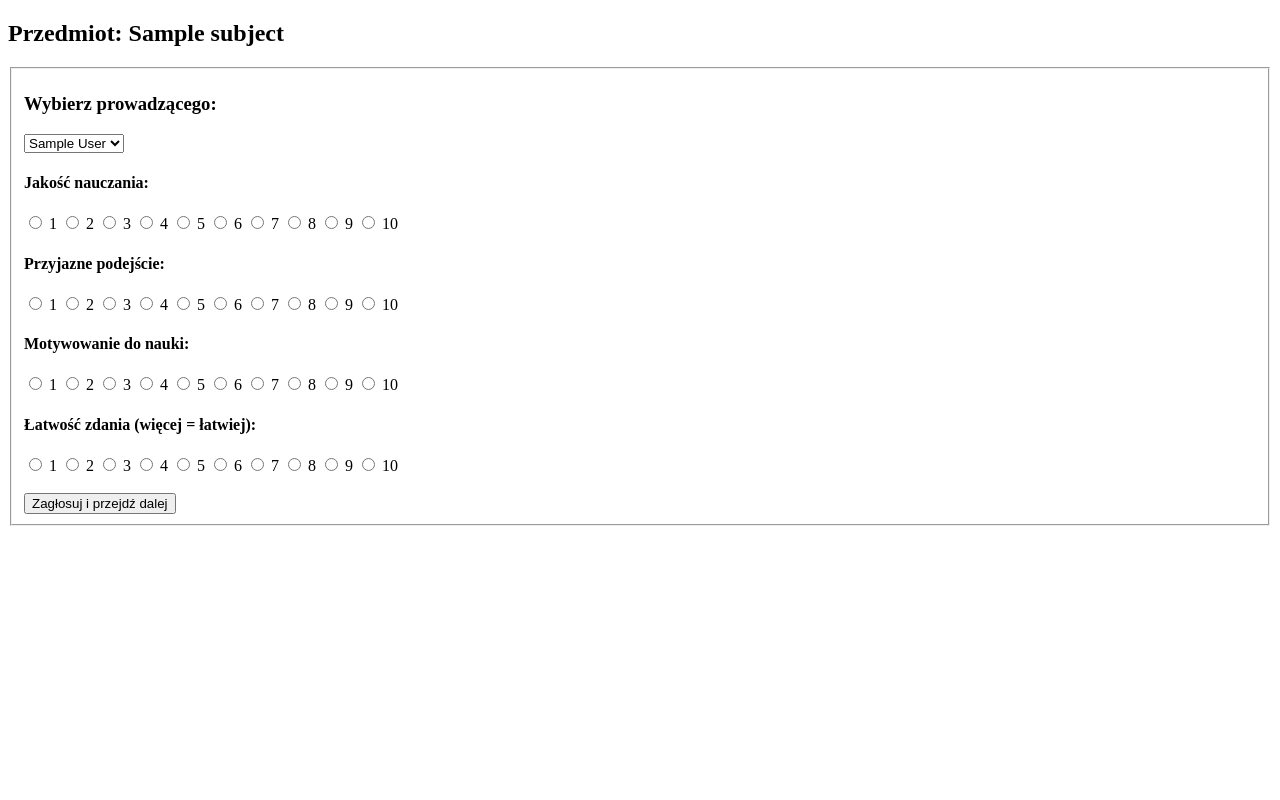
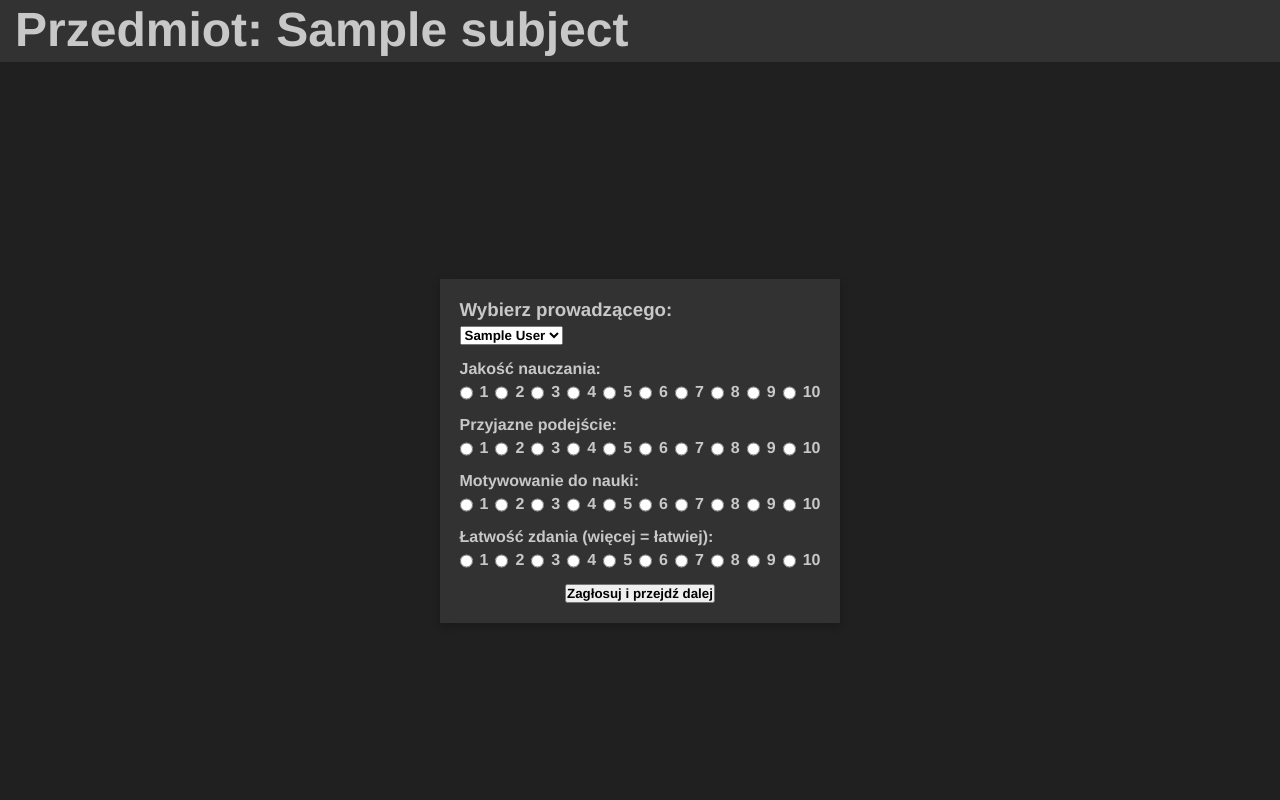
Before and after one commit to LVala/teacher_polls, a Django app: page /polls/1/ in a window 1280 px wide. Run offline with Django 4.2, Linux system fonts and the light colour scheme; tables that the repository leaves empty hold one stand-in row (values such as "Sample post").

Commit message:
Add CSS, other minor changes

```diff
--- a/polls_site/polls/static/polls/style.css
+++ b/polls_site/polls/static/polls/style.css
@@ -0,0 +1,17 @@
+* {
+    margin: 0;
+    padding: 0;
+    box-sizing: border-box;
+    font-family: 'Helvetica', sans-serif;
+    font-weight: 600;
+    /* variables */
+    --color-bg: rgb(32, 32, 32);
+    --color-bg-alt: rgb(50, 50, 50);
+    --color-fg: rgb(200, 200, 200);
+}
+
+body {
+    background-color: var(--color-bg);
+    height: 100vh;
+    width: 100%;
+}
--- /dev/null
+++ b/polls_site/polls/static/polls/style_vote.css
@@ -0,0 +1,60 @@
+body {
+    color: var(--color-fg);
+    overflow: hidden;
+    display: flex;
+    justify-content: center;
+    flex-wrap: wrap;
+    gap: 5%;
+}
+
+.header {
+    background-color: var(--color-bg-alt);
+    width: 100%;
+    height: 7ch;
+}
+
+.header h2 {
+    font-size: 3em;
+    margin: 2px 15px;
+    white-space: nowrap;
+}
+
+.field_set {
+    border: 0;
+    display: flex;
+    justify-content: center;
+    align-content: center;
+    flex-direction: column;
+    gap: 15px;
+    margin: 20px;
+}
+
+.input_field {
+    background-color: var(--color-bg-alt);
+    box-shadow: rgba(0, 0, 0, 0.24) 0px 3px 8px;
+    display: flex;
+    justify-content: center;
+    align-content: center;
+}
+
+.btn {
+    text-align: center;
+}
+
+.options {
+    display: flex;
+    flex-direction: column;
+    gap: 5px;
+}
+
+.radio {
+    display: flex;
+    gap:7px;
+}
+
+input[type="radio"] {
+    margin-top: 2px;
+    vertical-align: middle;
+}
+
+/* I think I'm overusing flex *, there's probably easier ways to to that/
--- a/polls_site/polls/templates/polls/vote.html
+++ b/polls_site/polls/templates/polls/vote.html
@@ -5,46 +5,71 @@
     <meta http-equiv="X-UA-Compatible" content="IE=edge">
     <meta name="viewport" content="width=device-width, initial-scale=1.0">
     <title>Vote - {{ subject.name }}</title>
+
+    {% load static %}
+    <link rel="stylesheet" type="text/css" href="{% static 'polls/style.css' %}">
+    <link rel="stylesheet" type="text/css" href="{% static 'polls/style_vote.css' %}">
 </head>
 <body>
+    <div class="header">
         <h2>Przedmiot: {{ subject.name }}</h2>
+    </div>
+    <div class="bottom_div">
         {% if error_message %}<p><strong>{{ error_message }}</strong></p>{% endif %}
-    <form action="{% url 'polls:recieve_vote' subject.id %}" method="post">
+        <form action="{% url 'polls:recieve_vote' subject.id %}" method="post" class="input_field">
         {% csrf_token %}
-    <fieldset>
+        <fieldset class="field_set">
+            <div class="options">
                 <h3>Wybierz prowadzącego:</h3>
+                <div>
                     <select name="teachers" id="teachers">
                         {% for choice in subject.choice_set.all %}
                             <option value="{{ choice.teacher.id }}">{{ choice.teacher }}</option>
                         {% endfor %}
                     </select>
+                </div>
+            </div>
+            <div class="options">
                 <h4>Jakość nauczania: </h4>
+                <div class="radio">
                     {% for score in range %}
                         <input type="radio" name="quality_score" id="quality_score{{ score }}" value="{{ score }}">
                         <label for="quality_score{{ score }}">{{ score }}</label>
                     {% endfor %}
-
+                </div>
+            </div>
+            <div class="options">
                 <h4>Przyjazne podejście: </h4>
+                <div class="radio">
                     {% for score in range %}
                         <input type="radio" name="friendliness_score" id="friendliness_score{{ score }}" value="{{ score }}">
                         <label for="friendliness_score{{ score }}">{{ score }}</label>
                     {% endfor %}
-
+                </div>
+            </div>
+            <div class="options">
                 <h4>Motywowanie do nauki: </h4>
+                <div class="radio">
                     {% for score in range %}
                         <input type="radio" name="motivation_score" id="motivation_score{{ score }}" value="{{ score }}">
                         <label for="motivation_score{{ score }}">{{ score }}</label>
                     {% endfor %}
-
+                </div>
+            </div>
+            <div class="options">
                 <h4>Łatwość zdania (więcej = łatwiej): </h4>
+                <div class="radio">
                     {% for score in range %}
                         <input type="radio" name="ease_score" id="ease_score{{ score }}" value="{{ score }}">
                         <label for="ease_score{{ score }}">{{ score }}</label>
                     {% endfor %}
-
-        <br><br>
+                </div>
+            </div>
+            <div class="btn">
                 <input type="submit" value="Zagłosuj i przejdź dalej">
+            </div>
         </fieldset>
         </form>
+    </div>
 </body>
 </html>
--- a/polls_site/polls/views.py
+++ b/polls_site/polls/views.py
@@ -1,8 +1,10 @@
 from django.shortcuts import render, get_object_or_404
 from django.http import HttpResponseRedirect
 from django.urls import reverse
+from django.views.decorators.cache import never_cache
 
 from .models import Subject, Choice
+from .utils.plotting import create_plot
 
 
 def index(request):
@@ -33,8 +35,8 @@ def recieve_vote(request, subject_id):
         selected_choice.total_voters_number += 1
         selected_choice.save()
 
-        # generate new plots for this subject
-        # (preferably asynchronously or on 2nd thread)
+        # update plot
+        create_plot(subject)
 
         remaining_subjects = Subject.objects.filter(pk__gt=int(subject_id)).order_by('id').all()
 
@@ -43,5 +45,6 @@ def recieve_vote(request, subject_id):
         else:
             return HttpResponseRedirect(reverse('polls:results'))
 
+@never_cache  # to prevent caching chart images, probably not the best solution
 def results(request):
     return render(request, 'polls/results.html', {'subjects': Subject.objects.all()})
```
Also changed, not shown: polls_site/polls/static/polls/style_index.css (added, +31 -0 lines), polls_site/polls/static/polls/style_results.css (added, +25 -0 lines), polls_site/polls/templates/polls/index.html (+10 -2 lines), polls_site/polls/templates/polls/results.html (+11 -4 lines), polls_site/polls/utils/plotting.py (+6 -4 lines), README.md. Lines whose indentation alone changed are shown as unchanged.
